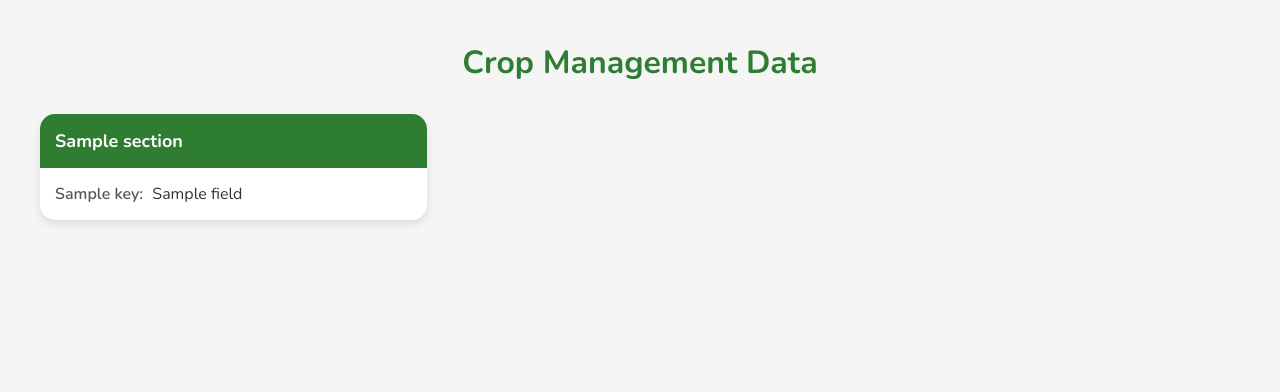
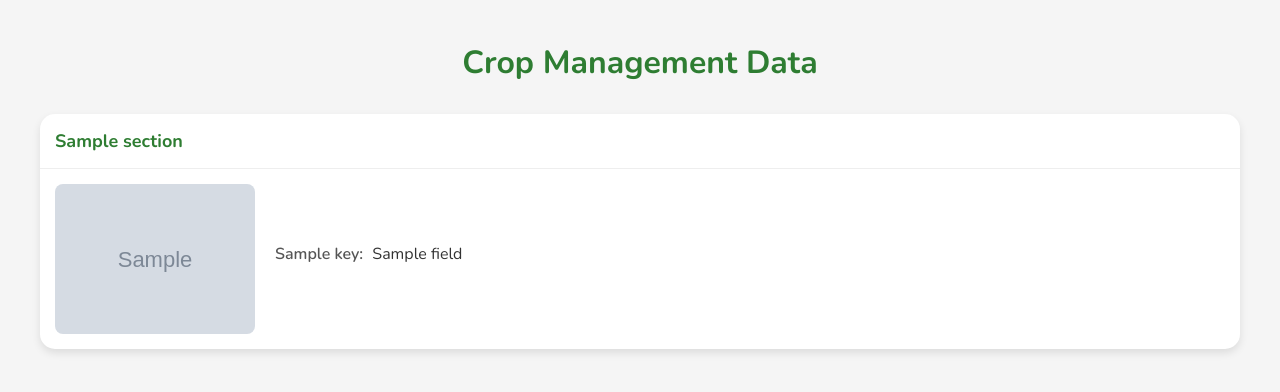
Before and after one commit to sarweshero/Agri, a Django app: template app/templates/display_data.html in a window 1280 px wide. Shown: the top 392 px of the page. Run offline with Django 3.2, Linux system fonts and the light colour scheme; the template is opened without the code that fills it: most values are stand-ins (such as "Sample title", 1, 10 or a date in 2020); grey boxes marked "Sample" are stand-in pictures.

Commit message:
static html page

```diff
--- a/app/templates/display_data.html
+++ b/app/templates/display_data.html
@@ -1,4 +1,5 @@
 {% load static %}
+{% get_media_prefix as MEDIA_PREFIX %}
 <!DOCTYPE html>
 <html>
 <head>
@@ -21,8 +22,8 @@
             margin-bottom: 30px;
         }
         .cards-container {
-            display: grid;
-            grid-template-columns: repeat(auto-fill, minmax(300px, 1fr));
+            display: flex;
+            flex-direction: column;
             gap: 20px;
         }
         .card {
@@ -31,31 +32,33 @@
             overflow: hidden;
             box-shadow: 0 4px 8px rgba(0,0,0,0.1);
             transition: transform 0.3s ease;
+            width: 100%;
         }
         .card:hover {
             transform: translateY(-5px);
         }
         .card-header {
-            background: #2e7d32;
-            color: white;
+            color: #2e7d32;
             padding: 15px;
             font-size: 18px;
             font-weight: 700;
+            border-bottom: 1px solid #eee;
         }
         .card-body {
             padding: 15px;
+            display: flex;
+            flex-direction: row;
+            align-items: center;
         }
-        .card-body ul {
-            list-style: none;
-            padding: 0;
-            margin: 0;
+        .card-image-container {
+            flex: 0 0 200px;
+            margin-right: 20px;
         }
-        .card-body li {
-            padding: 8px 0;
-            border-bottom: 1px solid #eee;
+        .card-details {
+            flex: 1;
         }
-        .card-body li:last-child {
-            border-bottom: none;
+        .field {
+            margin-bottom: 10px;
         }
         .field-name {
             font-weight: 600;
@@ -67,10 +70,10 @@
         }
         .card-image {
             width: 100%;
-            max-height: 200px;
+            height: 150px;
             object-fit: cover;
             display: block;
-            margin-bottom: 10px;
+            border-radius: 8px;
         }
         .empty-card {
             display: flex;
@@ -78,7 +81,7 @@
             align-items: center;
             color: #999;
             font-style: italic;
-            min-height: 150px;
+            min-height: 100px;
         }
     </style>
 </head>
@@ -92,16 +95,21 @@
                     <div class="card-header">{{ section|capfirst }}</div>
                     <div class="card-body">
                         {% if value %}
+                            {% if value.photo %}
+                                <div class="card-image-container">
+                                    <img class="card-image" src="{{ MEDIA_PREFIX }}{{ value.photo|cut:'/media/' }}" alt="Photo" />
+                                </div>
+                            {% endif %}
+                            <div class="card-details">
                                 {% for key, field in value.items %}
-                                {% if key == "photo" and field %}
-                                    <img class="card-image" src="{{ field }}" alt="Photo" />
-                                {% elif key != "id" and key != "belongs_to" %}
+                                    {% if key != "photo" and key != "id" and key != "belongs_to" %}
                                         <div class="field">
                                             <span class="field-name">{{ key|capfirst }}:</span>
                                             <span class="field-value">{{ field }}</span>
                                         </div>
                                     {% endif %}
                                 {% endfor %}
+                            </div>
                         {% else %}
                             <div class="empty-card">No data available</div>
                         {% endif %}
--- a/app/views.py
+++ b/app/views.py
@@ -211,9 +211,9 @@ def display_data(request):
         packing_instance = packing.objects.filter(belongs_to=param_id).order_by('-id').first()
 
         data = {
-            'landprep': LandPrepSerializer(landprep_instance).data if landprep_instance else None,
+            'landpreparation': LandPrepSerializer(landprep_instance).data if landprep_instance else None,
             'transplanting': TransplantingSerializer(transplanting_instance).data if transplanting_instance else None,
-            'fertilizer': FertilizerSerializer(fertilizer_instance).data if fertilizer_instance else None,
+            'fertilizer/pesticide': FertilizerSerializer(fertilizer_instance).data if fertilizer_instance else None,
             'harverst': HarverstSerializer(harverst_instance).data if harverst_instance else None,
             'packaging': PackagingSerializer(packaging_instance).data if packaging_instance else None,
             'procurement': ProcurementSerializer(procurement_instance).data if procurement_instance else None,
```
Lines whose indentation alone changed are shown as unchanged.
